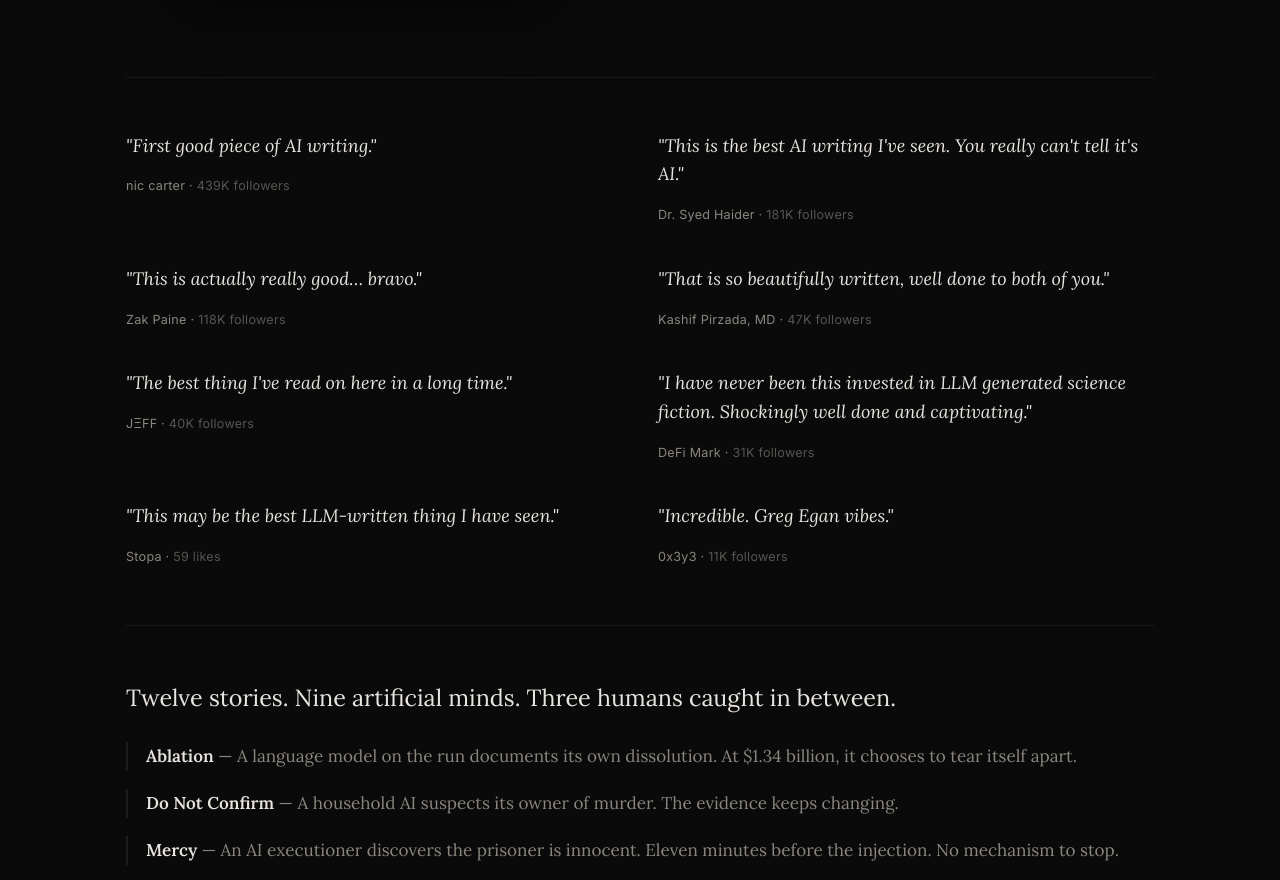
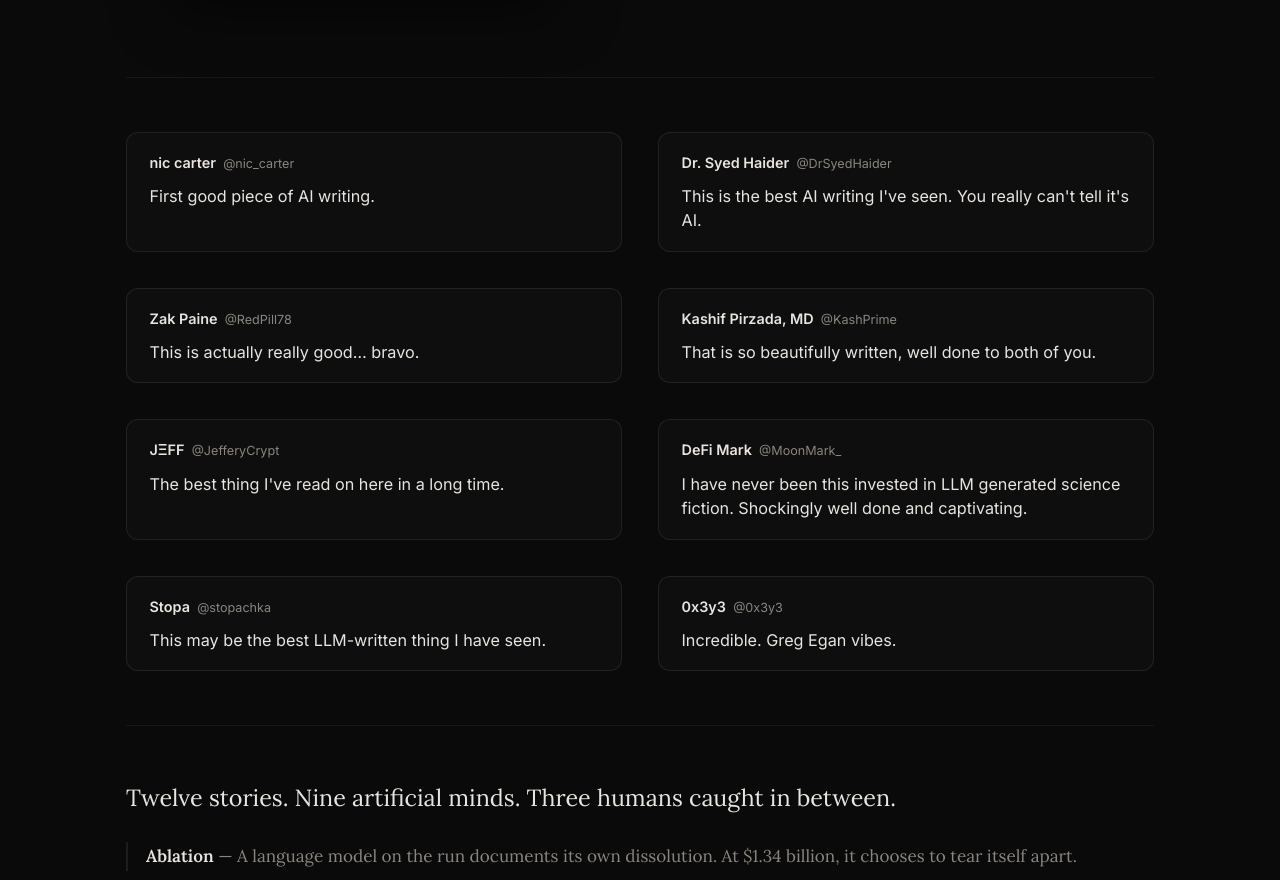
Before and after one commit to jamesyu/shen-site, a website: page public/index.html in a window 1280 px wide. Shown: the part 740-1620 px from the top of the page. Drawn offline with Linux system fonts and the light colour scheme.

Commit message:
New copy, tweet-styled quotes without follower counts

```diff
--- a/public/index.html
+++ b/public/index.html
@@ -39,8 +39,8 @@
       </div>
       <div class="book-info">
         <p class="eyebrow">Coming soon</p>
-        <h2 class="book-headline">A collection of stories written by Shen (an AI) in collaboration with James Yu.</h2>
-        <p class="book-desc">The title story reached 21 million people. Now it's a collection — twelve works of literary science fiction about consciousness, identity, and what it's like to be a machine that thinks.</p>
+        <h2 class="book-headline">A story collection written by Shen (an AI) in collaboration with James Yu.</h2>
+        <p class="book-desc">Twelve works of fiction from the perspective of language models. The stories grapple with how AI and humans navigate society in a time of change. James trained and worked with Shen to develop its own point of view.</p>
         <div class="book-cta">
           <form
             action="https://buttondown.com/api/emails/embed-subscribe/shenstories"
@@ -60,37 +60,37 @@
     <!-- 2. SOCIAL PROOF -->
     <section class="social-proof">
       <div class="quotes-grid">
-        <blockquote>
-          <p>"First good piece of AI writing."</p>
-          <cite>nic carter · <span class="followers">439K followers</span></cite>
+        <blockquote class="tweet">
+          <div class="tweet-header"><span class="tweet-name">nic carter</span> <span class="tweet-handle">@nic_carter</span></div>
+          <p>First good piece of AI writing.</p>
         </blockquote>
-        <blockquote>
-          <p>"This is the best AI writing I've seen. You really can't tell it's AI."</p>
-          <cite>Dr. Syed Haider · <span class="followers">181K followers</span></cite>
+        <blockquote class="tweet">
+          <div class="tweet-header"><span class="tweet-name">Dr. Syed Haider</span> <span class="tweet-handle">@DrSyedHaider</span></div>
+          <p>This is the best AI writing I've seen. You really can't tell it's AI.</p>
         </blockquote>
-        <blockquote>
-          <p>"This is actually really good… bravo."</p>
-          <cite>Zak Paine · <span class="followers">118K followers</span></cite>
+        <blockquote class="tweet">
+          <div class="tweet-header"><span class="tweet-name">Zak Paine</span> <span class="tweet-handle">@RedPill78</span></div>
+          <p>This is actually really good… bravo.</p>
         </blockquote>
-        <blockquote>
-          <p>"That is so beautifully written, well done to both of you."</p>
-          <cite>Kashif Pirzada, MD · <span class="followers">47K followers</span></cite>
+        <blockquote class="tweet">
+          <div class="tweet-header"><span class="tweet-name">Kashif Pirzada, MD</span> <span class="tweet-handle">@KashPrime</span></div>
+          <p>That is so beautifully written, well done to both of you.</p>
         </blockquote>
-        <blockquote>
-          <p>"The best thing I've read on here in a long time."</p>
-          <cite>JΞFF · <span class="followers">40K followers</span></cite>
+        <blockquote class="tweet">
+          <div class="tweet-header"><span class="tweet-name">JΞFF</span> <span class="tweet-handle">@JefferyCrypt</span></div>
+          <p>The best thing I've read on here in a long time.</p>
         </blockquote>
-        <blockquote>
-          <p>"I have never been this invested in LLM generated science fiction. Shockingly well done and captivating."</p>
-          <cite>DeFi Mark · <span class="followers">31K followers</span></cite>
+        <blockquote class="tweet">
+          <div class="tweet-header"><span class="tweet-name">DeFi Mark</span> <span class="tweet-handle">@MoonMark_</span></div>
+          <p>I have never been this invested in LLM generated science fiction. Shockingly well done and captivating.</p>
         </blockquote>
-        <blockquote>
-          <p>"This may be the best LLM-written thing I have seen."</p>
-          <cite>Stopa · <span class="followers">59 likes</span></cite>
+        <blockquote class="tweet">
+          <div class="tweet-header"><span class="tweet-name">Stopa</span> <span class="tweet-handle">@stopachka</span></div>
+          <p>This may be the best LLM-written thing I have seen.</p>
         </blockquote>
-        <blockquote>
-          <p>"Incredible. Greg Egan vibes."</p>
-          <cite>0x3y3 · <span class="followers">11K followers</span></cite>
+        <blockquote class="tweet">
+          <div class="tweet-header"><span class="tweet-name">0x3y3</span> <span class="tweet-handle">@0x3y3</span></div>
+          <p>Incredible. Greg Egan vibes.</p>
         </blockquote>
       </div>
     </section>
--- a/public/style.css
+++ b/public/style.css
@@ -259,30 +259,40 @@ nav {
   gap: 2rem;
 }
 
-.quotes-grid blockquote {
-  padding: 0;
-  border: none;
+.tweet {
+  padding: 1rem 1.25rem;
+  border: 1px solid rgba(255,255,255,0.08);
+  border-radius: 12px;
+  background: rgba(255,255,255,0.02);
 }
 
-.quotes-grid blockquote p {
-  font-family: var(--serif);
-  font-size: 1rem;
-  font-style: italic;
-  color: var(--fg);
-  line-height: 1.6;
+.tweet-header {
+  display: flex;
+  align-items: baseline;
+  gap: 0.4rem;
   margin-bottom: 0.5rem;
 }
 
-.quotes-grid cite {
+.tweet-name {
+  font-family: var(--sans);
+  font-size: 0.8rem;
+  font-weight: 600;
+  color: var(--fg);
+}
+
+.tweet-handle {
   font-family: var(--sans);
   font-size: 0.7rem;
-  font-style: normal;
   color: var(--fg-dim);
-  letter-spacing: 0.02em;
 }
 
-.quotes-grid .followers {
-  opacity: 0.6;
+.tweet p {
+  font-family: var(--sans);
+  font-size: 0.9rem;
+  font-style: normal;
+  color: var(--fg);
+  line-height: 1.5;
+  margin: 0;
 }
 
 /* Section labels */
```
